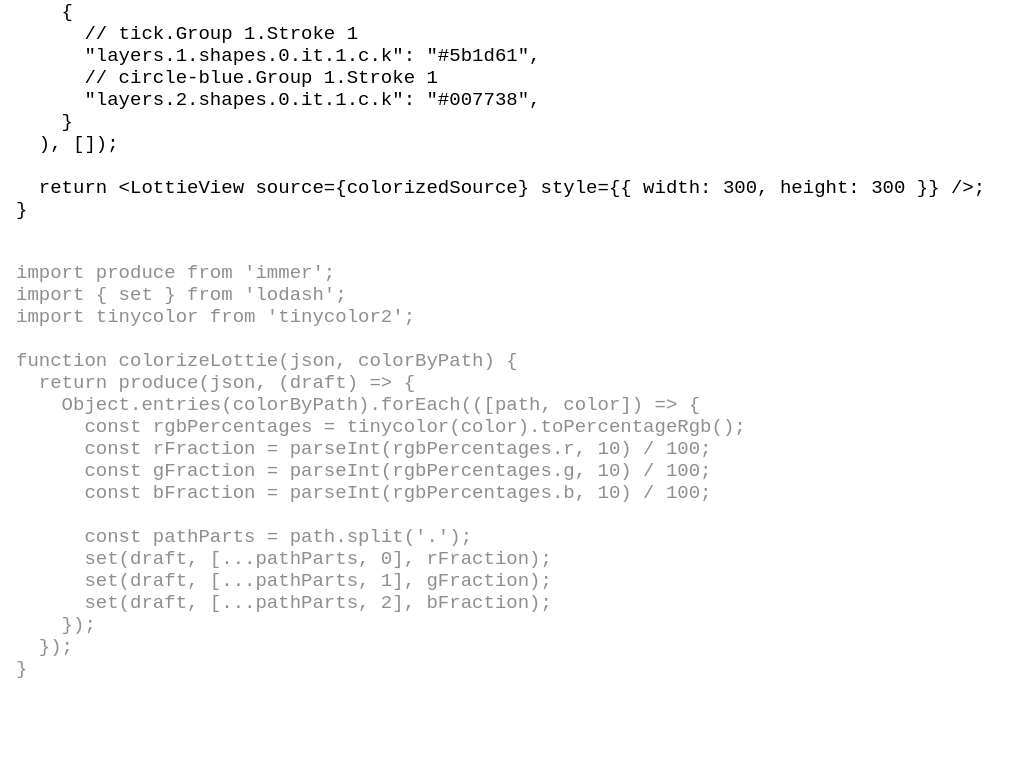
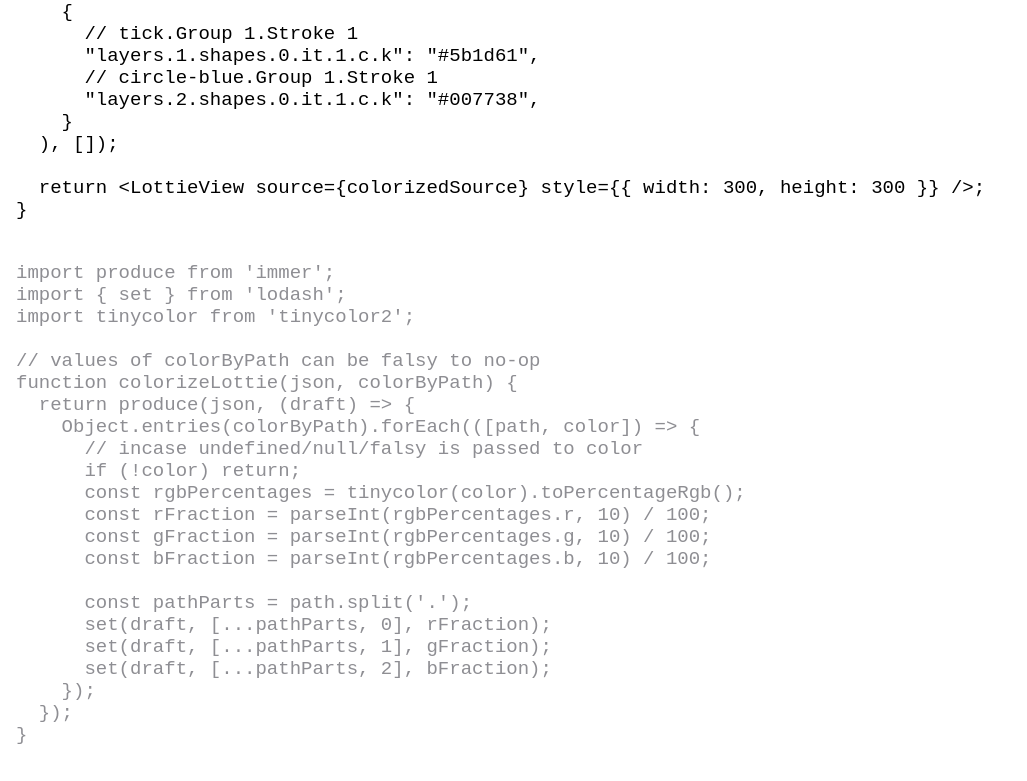
Before and after one commit to Noitidart/Colorize-Lottie, a React (Create React App) app: page / in a window 1280 px wide. Shown: the part 426-1207 px from the top of the page, without its empty margins (0-1027 px from the left). Before the commit the page ends 1141 px from the top, so only its background shows below. Built offline with nearby package versions, Linux system fonts and the light colour scheme.

Commit message:
Update colorizeLottie to support noop on falsy values

```diff
--- a/src/App.tsx
+++ b/src/App.tsx
@@ -62,10 +62,12 @@ function walkHelper(
   }
 }
 
+// values of colorByPath can be falsy to no-op
 function colorizeLottie(json: {}, colorByPath: Record<string, string>) {
-  // otherwise in dev mode it adds weird things to the object and it wont load in lottie
   return produce(json, (draft) => {
     Object.entries(colorByPath).forEach(([path, color]) => {
+      // incase undefined/null/falsy is passed to color
+      if (!color) return;
       const rgbPercentages = tinycolor(color).toPercentageRgb();
       const rFraction = parseInt(rgbPercentages.r, 10) / 100;
       const gFraction = parseInt(rgbPercentages.g, 10) / 100;
@@ -192,9 +194,12 @@ import produce from 'immer';
 import { set } from 'lodash';
 import tinycolor from 'tinycolor2';
 
+// values of colorByPath can be falsy to no-op
 function colorizeLottie(json, colorByPath) {
   return produce(json, (draft) => {
     Object.entries(colorByPath).forEach(([path, color]) => {
+      // incase undefined/null/falsy is passed to color
+      if (!color) return;
       const rgbPercentages = tinycolor(color).toPercentageRgb();
       const rFraction = parseInt(rgbPercentages.r, 10) / 100;
       const gFraction = parseInt(rgbPercentages.g, 10) / 100;
```
